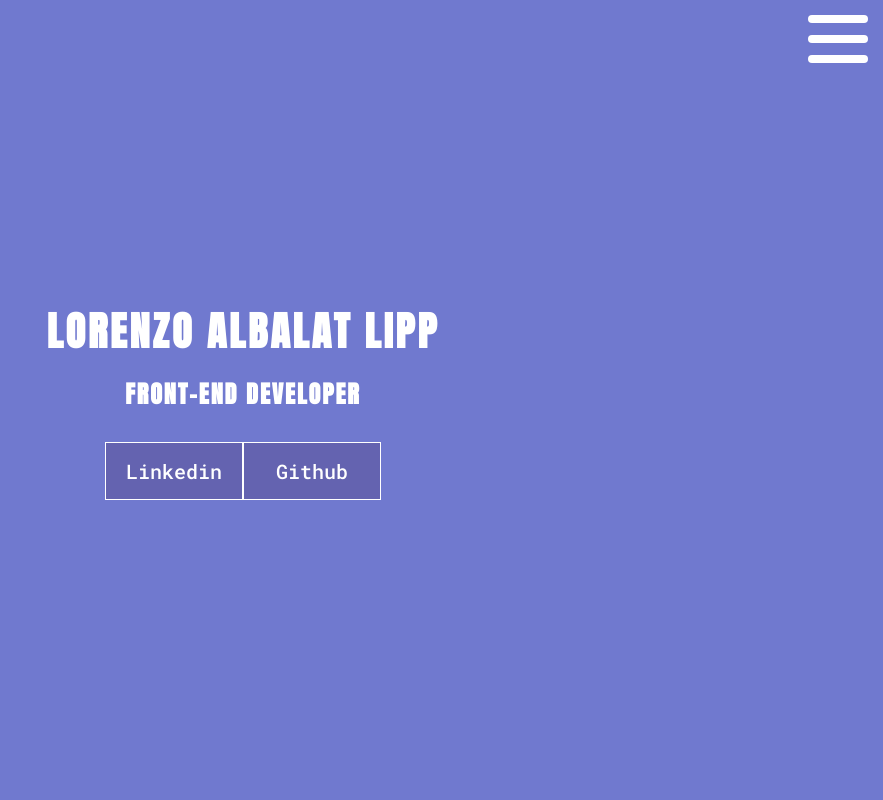
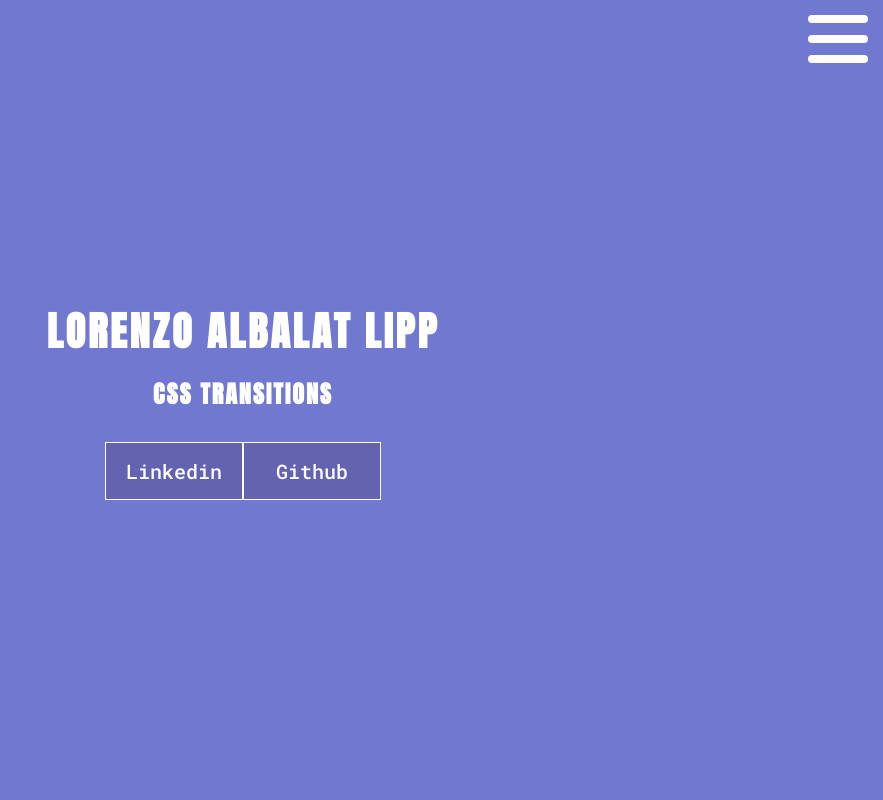
Before and after one commit to lorenzo-lipp/Other-projects, a plain HTML site: page DIO - CSS Transitions/index.html in a window 1280 px wide. Shown: the top 800 px of the page, without its empty margins (397-1280 px from the left). Drawn offline with Linux system fonts and the light colour scheme.

Commit message:
Minor changes

```diff
--- a/DIO - CSS Transitions/index.html
+++ b/DIO - CSS Transitions/index.html
@@ -35,7 +35,7 @@
                     Lorenzo Albalat Lipp
                 </h1>
                 <h2 class="header-description">
-                    Front-end developer
+                    CSS Transitions
                 </h2>
                 <div class="header-buttons">
                     <a class="header-button" href="#">
```
